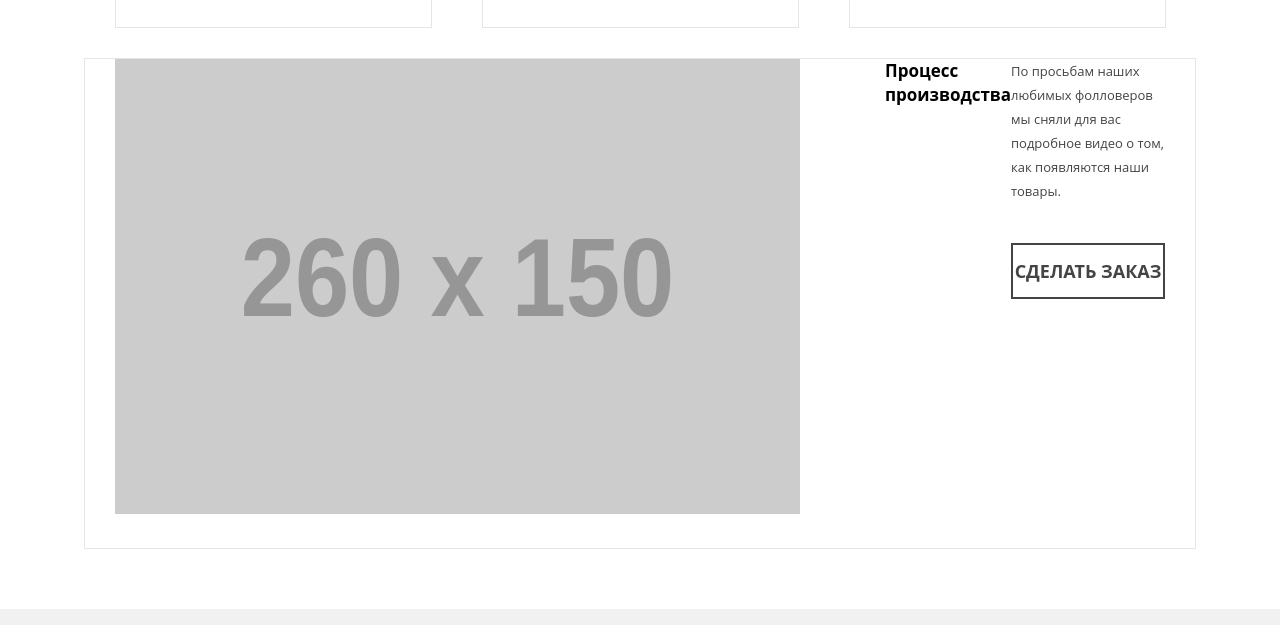
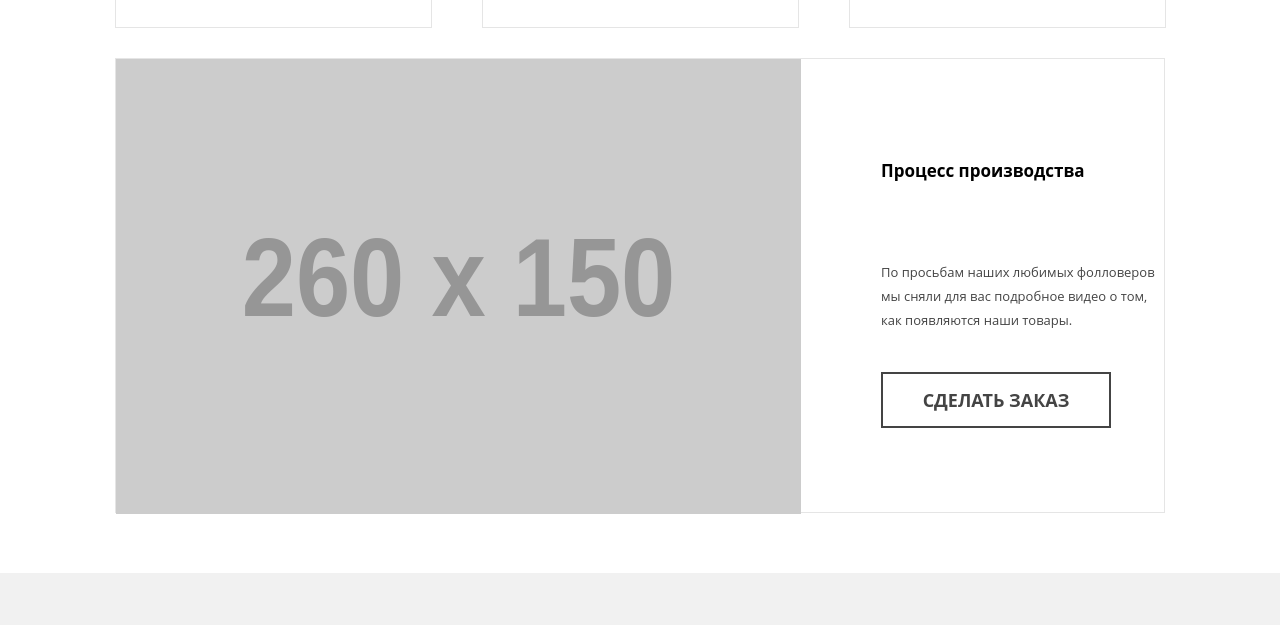
Before and after one commit to sashaturkina/203101-mishka, a website: page catalog.html in a window 1280 px wide. Shown: the part 928-1553 px from the top of the page. Drawn offline with nearby package versions, Linux system fonts and the light colour scheme; files that its build step writes are made by us from their sources; placeholder pictures from the web are drawn by us.

Commit message:
подтянула кнопки

```diff
--- a/sass/blocks/contacts.scss
+++ b/sass/blocks/contacts.scss
@@ -100,5 +100,6 @@
 
   .contacts__btn {
     margin-left: 200px;
+    margin-top: -100px;
   }
 }
--- a/sass/blocks/featured.scss
+++ b/sass/blocks/featured.scss
@@ -103,14 +103,18 @@
 
 @media #{$desktop-widths} {
 
+  .featured__wrapper {
+    padding-left: 330px;
+  }
+
   .featured__content {
-    margin-left: auto;
     margin-right: 60px;
     flex-basis: auto;
   }
 
   .featured__header {
     align-items: center;
+    margin-left: -170px;
   }
 
   .featured__title {
--- a/sass/blocks/reviews.scss
+++ b/sass/blocks/reviews.scss
@@ -137,6 +137,7 @@
     order: 3;
     margin-left: auto;
     border: 0;
+    margin-top: -60px;
   }
 
   .reviews__controls-link {
@@ -153,6 +154,10 @@
     margin: 0 auto;
   }
 
+  .reviews__controls {
+    margin-top: -30px;
+  }
+
   .reviews__wrapper {
     width: 875px;
     margin-left: 175px;
--- a/sass/blocks/video.scss
+++ b/sass/blocks/video.scss
@@ -1,7 +1,8 @@
+.video {
+  @include container();
+}
+
 .video__wrapper {
-  @include container();
-  padding-left: 30px;
-  padding-right: 30px;
   border: 1px solid $border-color;
   margin-bottom: 60px;
 }
@@ -11,7 +12,7 @@
   margin: 0;
   margin-top: 25px;
   margin-bottom: 25px;
-  margin-left: 85px;
+  margin-left: 80px;
 }
 
 .video__player {
@@ -36,6 +37,11 @@
 }
 
 @media #{$tablet-widths} {
+
+  .video {
+    padding-left: 30px;
+    padding-right: 30px;
+  }
 
   .video__wrapper {
     display: flex;
@@ -75,11 +81,41 @@
 
 @media #{$desktop-widths} {
 
-  .video__wrapper {
-      flex-wrap: nowrap;
+  .video {
+    padding-left: 50px;
+    padding-right: 50px;
   }
 
-  .video__player img {
+  .video__wrapper {
+    position: relative;
+    max-width: 1050px;
+    width: 100%;
+    height: 455px;
+    padding-left: 685px;
+    box-sizing: border-box;
+  }
+
+  .video__player {
+    position: absolute;
+    top: 0;
+    left: 0;
     width: 685px;
+    padding: 0;
+
+    &  img {
+    width: 685px;
+    }
+  }
+
+  .video__title {
+    margin-top: 100px;
+  }
+
+  .video__description {
+    margin-left: 80px;
+  }
+
+  .video__btn {
+    width: 226px;
   }
 }
```
